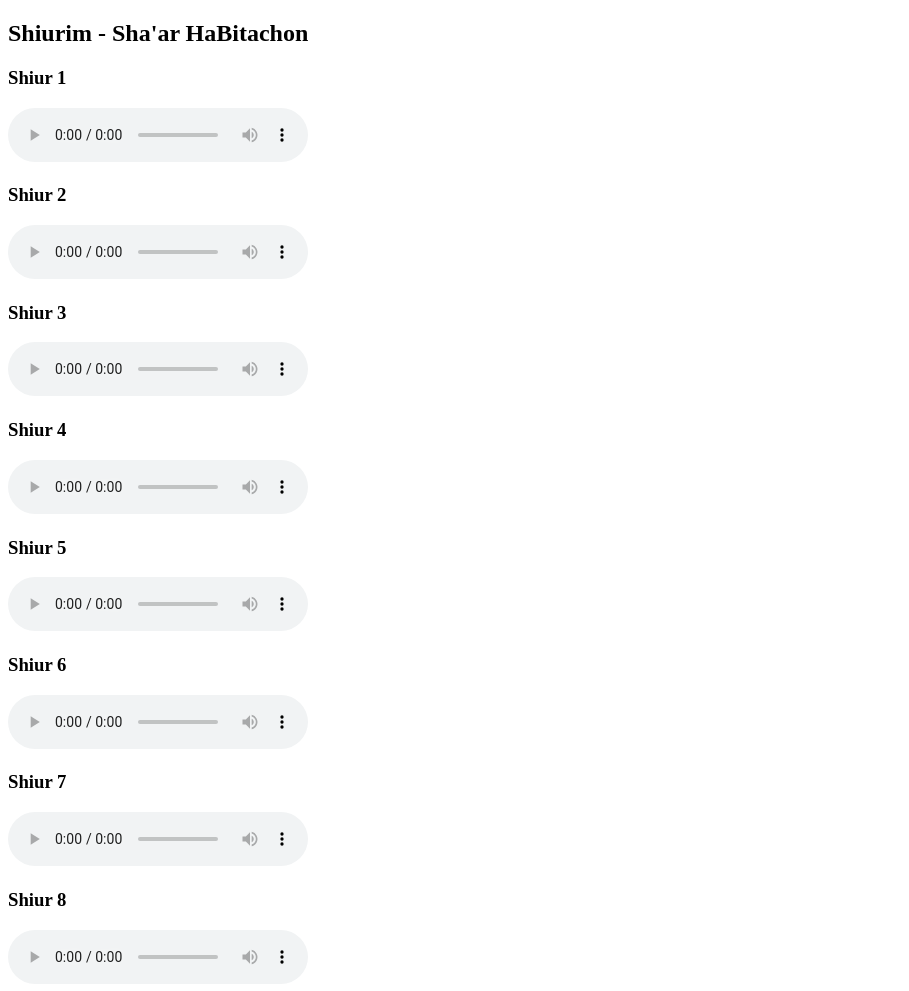
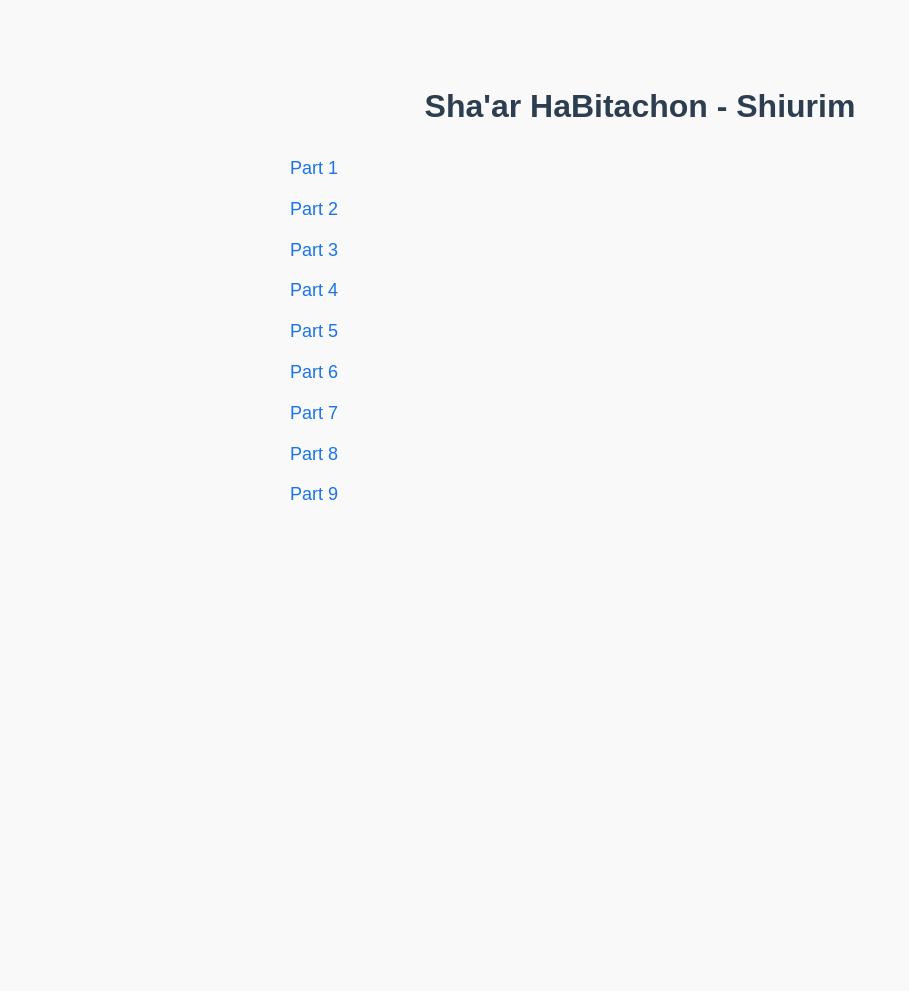
Before and after one commit to yael6231/Journeys, a plain HTML site: page shiurim.html in a window 1280 px wide. Shown: the whole page, without its empty margins (0-909 px from the left). After the commit the page ends 800 px from the top, so only its background shows below. Drawn offline with Linux system fonts and the light colour scheme.

Commit message:
Update shiurim.html
great job1

```diff
--- a/shiurim.html
+++ b/shiurim.html
@@ -1,76 +1,53 @@
 <!DOCTYPE html>
 <html lang="en">
 <head>
-<meta charset="UTF-8" />
-<title>Shiurim - Sha'ar HaBitachon</title>
+  <meta charset="UTF-8" />
+  <title>Sha'ar HaBitachon Shiurim</title>
+  <style>
+    body {
+      font-family: Arial, sans-serif;
+      max-width: 700px;
+      margin: 40px auto;
+      padding: 20px;
+      line-height: 1.6;
+      background-color: #f9f9f9;
+      color: #333;
+    }
+    h1 {
+      text-align: center;
+      color: #2c3e50;
+    }
+    ul {
+      list-style: none;
+      padding: 0;
+    }
+    li {
+      margin: 12px 0;
+    }
+    a {
+      text-decoration: none;
+      color: #1a73e8;
+      font-size: 18px;
+    }
+    a:hover {
+      text-decoration: underline;
+    }
+  </style>
 </head>
 <body>
 
-<h2>Shiurim - Sha'ar HaBitachon</h2>
-
-<div>
-  <h3>Shiur 1</h3>
-  <audio controls>
-    <source src="https://docs.google.com/uc?export=download&id=13dyefmpXMrSJQTbSwfnHr1A09o1Ed0rB" type="audio/mpeg" />
-    Your browser does not support the audio element.
-  </audio>
-</div>
-
-<div>
-  <h3>Shiur 2</h3>
-  <audio controls>
-    <source src="https://docs.google.com/uc?export=download&id=16ymiV9Zjc80GOrDXti8ubaj9cp7q1JrR" type="audio/mpeg" />
-    Your browser does not support the audio element.
-  </audio>
-</div>
-
-<div>
-  <h3>Shiur 3</h3>
-  <audio controls>
-    <source src="https://docs.google.com/uc?export=download&id=1InRx3OmzK-biGANpsQXm6L3o3y29QelU" type="audio/mpeg" />
-    Your browser does not support the audio element.
-  </audio>
-</div>
-
-<div>
-  <h3>Shiur 4</h3>
-  <audio controls>
-    <source src="https://docs.google.com/uc?export=download&id=17quXhf5l8cEj1mvgzUMvWvcQANvsG0dA" type="audio/mpeg" />
-    Your browser does not support the audio element.
-  </audio>
-</div>
-
-<div>
-  <h3>Shiur 5</h3>
-  <audio controls>
-    <source src="https://docs.google.com/uc?export=download&id=1pEVEqT42PlI0VITAEsOB7VkbIiaJPeTt" type="audio/mpeg" />
-    Your browser does not support the audio element.
-  </audio>
-</div>
-
-<div>
-  <h3>Shiur 6</h3>
-  <audio controls>
-    <source src="https://docs.google.com/uc?export=download&id=1axUuXa-9DR7SHvumT25DTbgZx33E_uYH" type="audio/mpeg" />
-    Your browser does not support the audio element.
-  </audio>
-</div>
-
-<div>
-  <h3>Shiur 7</h3>
-  <audio controls>
-    <source src="https://docs.google.com/uc?export=download&id=1TIUf6bteMy-5PPoIt8mDkeBoZdzFy4n5" type="audio/mpeg" />
-    Your browser does not support the audio element.
-  </audio>
-</div>
-
-<div>
-  <h3>Shiur 8</h3>
-  <audio controls>
-    <source src="https://docs.google.com/uc?export=download&id=1OXTKGFiVQgaTAYEr1BHDtQxBTQjXA9Mo" type="audio/mpeg" />
-    Your browser does not support the audio element.
-  </audio>
-</div>
+  <h1>Sha'ar HaBitachon - Shiurim</h1>
+  <ul>
+    <li><a href="https://drive.google.com/file/d/13dyefmpXMrSJQTbSwfnHr1A09o1Ed0rB/view?usp=sharing" target="_blank" title="Click to listen to Part 1 of the Introduction to Sha'ar HaBitachon">Part 1</a></li>
+    <li><a href="https://drive.google.com/file/d/16ymiV9Zjc80GOrDXti8ubaj9cp7q1JrR/view?usp=sharing" target="_blank" title="Click to listen to Part 2 of the Introduction to Sha'ar HaBitachon">Part 2</a></li>
+    <li><a href="https://drive.google.com/file/d/1InRx3OmzK-biGANpsQXm6L3o3y29QelU/view?usp=sharing" target="_blank" title="Click to listen to Part 3 of the Introduction to Sha'ar HaBitachon">Part 3</a></li>
+    <li><a href="https://drive.google.com/file/d/17quXhf5l8cEj1mvgzUMvWvcQANvsG0dA/view?usp=sharing" target="_blank" title="Click to listen to Part 4 of the Introduction to Sha'ar HaBitachon">Part 4</a></li>
+    <li><a href="https://drive.google.com/file/d/1pEVEqT42PlI0VITAEsOB7VkbIiaJPeTt/view?usp=sharing" target="_blank" title="Click to listen to Part 5 of the Introduction to Sha'ar HaBitachon">Part 5</a></li>
+    <li><a href="https://drive.google.com/file/d/1axUuXa-9DR7SHvumT25DTbgZx33E_uYH/view?usp=sharing" target="_blank" title="Click to listen to Part 6 of the Introduction to Sha'ar HaBitachon">Part 6</a></li>
+    <li><a href="https://drive.google.com/file/d/1TIUf6bteMy-5PPoIt8mDkeBoZdzFy4n5/view?usp=sharing" target="_blank" title="Click to listen to Part 7 of the Introduction to Sha'ar HaBitachon">Part 7</a></li>
+    <li><a href="https://drive.google.com/file/d/1OXTKGFiVQgaTAYEr1BHDtQxBTQjXA9Mo/view?usp=sharing" target="_blank" title="Click to listen to Part 8 of the Introduction to Sha'ar HaBitachon">Part 8</a></li>
+    <li><a href="https://drive.google.com/file/d/1OaHKc5DrkES1HE68YP_r3zCczJnn96Qj/view?usp=sharing" target="_blank" title="Click to listen to Part 9 of the Introduction to Sha'ar HaBitachon">Part 9</a></li>
+  </ul>
 
 </body>
 </html>
```
